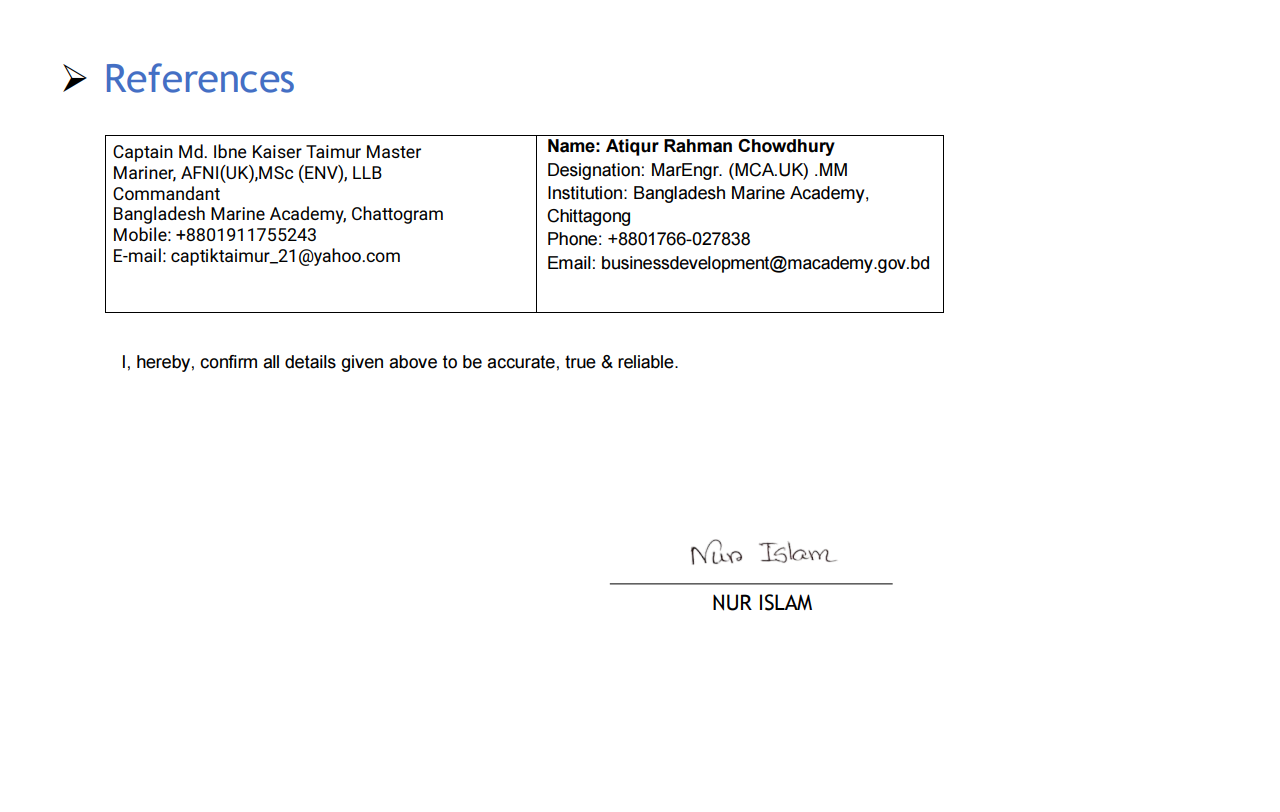
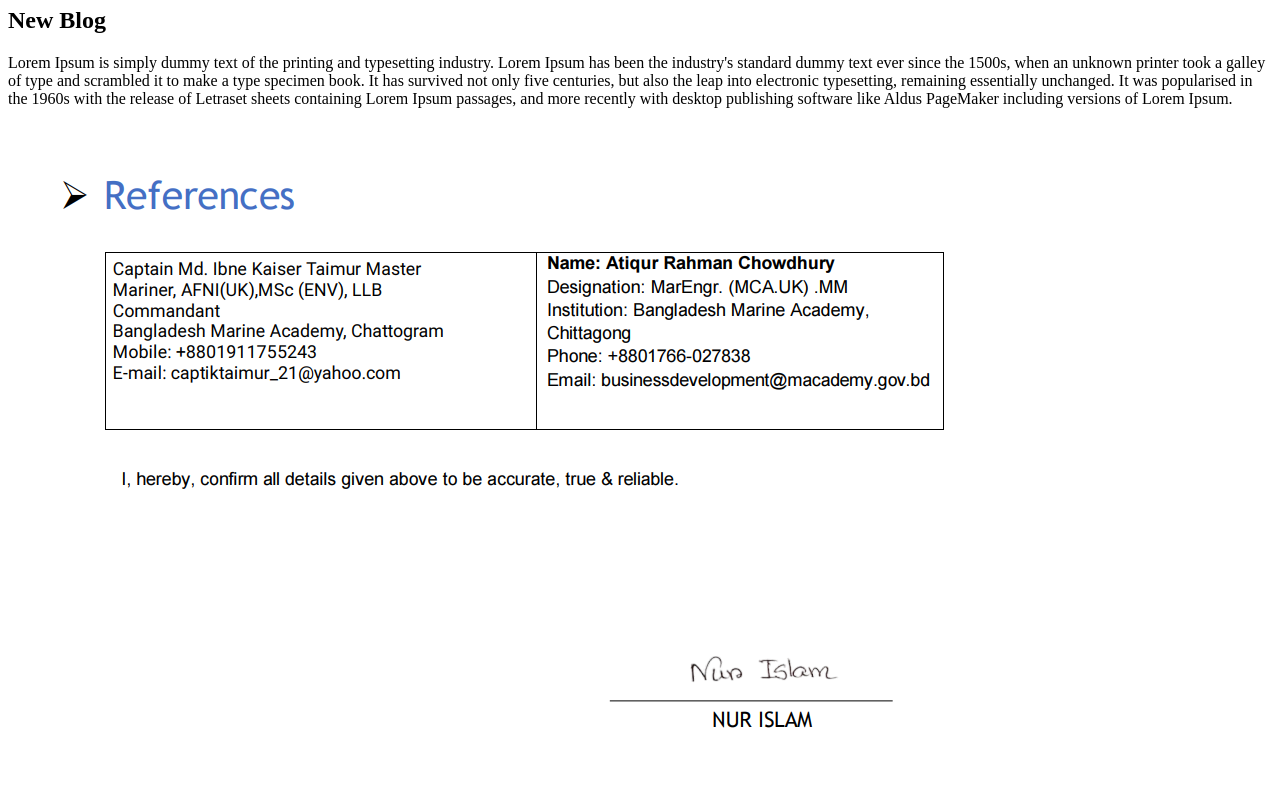
Before and after one commit to sarowarjahan20/third-projects-2.0, a plain HTML site: page index.html in a window 1280 px wide. Shown: the part 73-885 px from the top of the page. Before the commit the page ends 800 px from the top, so only its background shows below. Drawn offline with Linux system fonts and the light colour scheme.

Commit message:
new blog added

```diff
--- a/index.html
+++ b/index.html
@@ -3,10 +3,16 @@
 <head>
     <meta charset="UTF-8">
     <meta name="viewport" content="width=device-width, initial-scale=1.0">
-    <title>Document</title>
+    <title>Documentedgit </title>
 </head>
 <body>
     <h1>my third projects 2.0 running</h1>
+    <div>
+        <h2>New Blog</h2>
+        <p> Lorem Ipsum is simply dummy text of the printing and typesetting industry. Lorem Ipsum has been the industry's standard dummy text ever since the 1500s, when an unknown printer took a galley of type and scrambled it to make a type specimen book. It has survived not only five centuries, but also the leap into electronic typesetting, remaining essentially unchanged. It was popularised in the 1960s with the release of Letraset sheets containing Lorem Ipsum passages, and more recently with desktop publishing software like Aldus PageMaker including versions of Lorem Ipsum.</p>
+
+
+    </div>
     <img src="Screenshot_2.png" alt="A simple Image"><img><!--just for work-->
 </body>
 </html>
```
